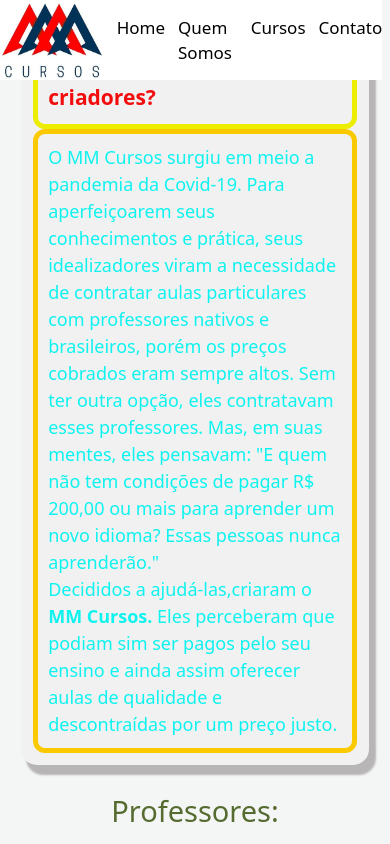
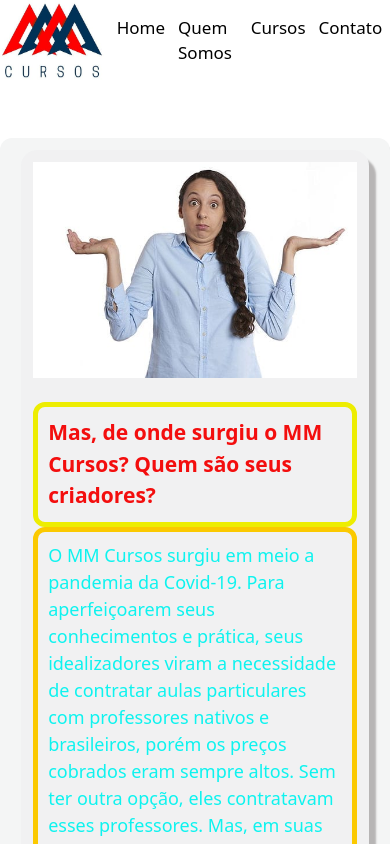
Before and after one commit to Diogobispopereira/mm-curso, a React (Vite) app: page /quemSomos in a window 390 px wide. Shown: the top 844 px of the page. Built offline with nearby package versions, Linux system fonts and the light colour scheme.

Commit message:
atualizando 5

```diff
--- a/src/Componentes/LinkRouter/Rotas/QuemSomos/quemSomos.module.css
+++ b/src/Componentes/LinkRouter/Rotas/QuemSomos/quemSomos.module.css
@@ -157,8 +157,14 @@
         }
   }
   @media screen and (max-width: 470px) {
+    .quemSomos{
+        top: 545px;
+    }
     .texto{
         width: 95%;
+    }
+    .texto img{
+        height: auto;
     }
     .professoresContainer{
         align-items: center;
```
